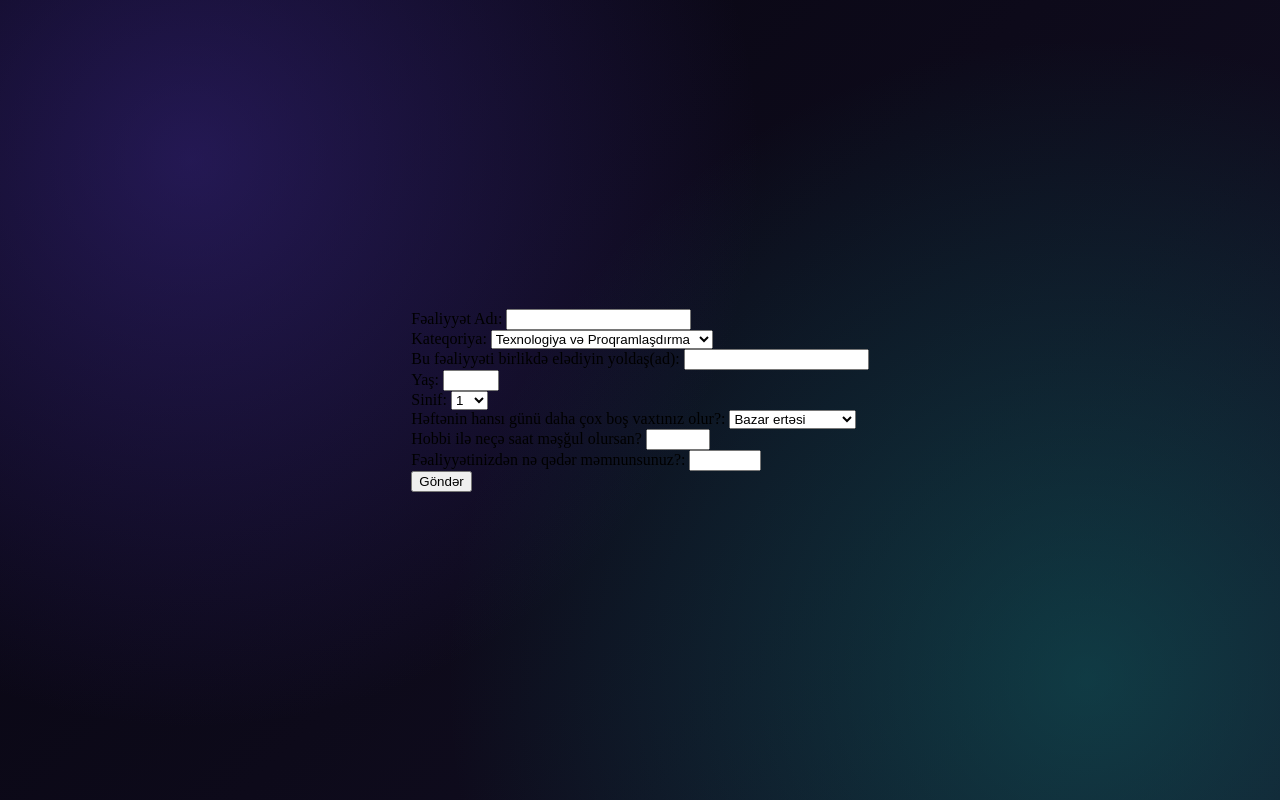
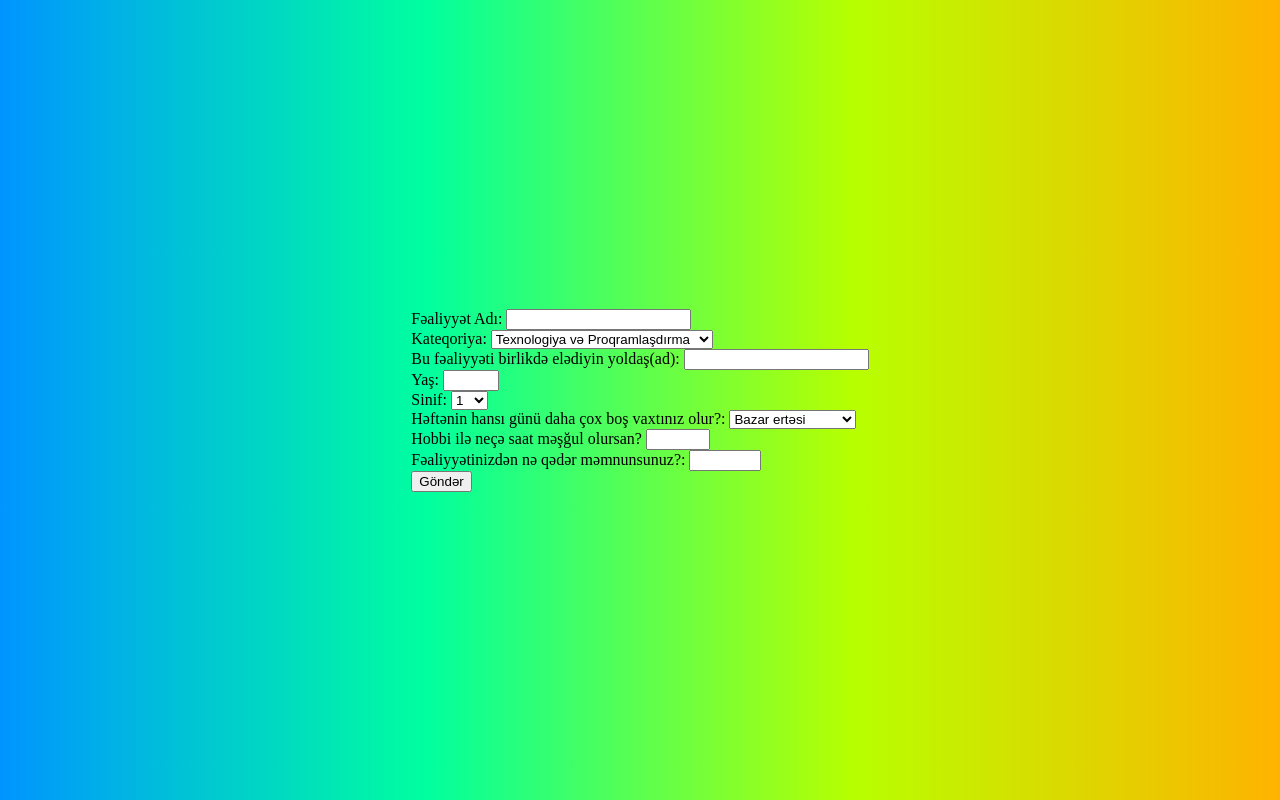
Before and after one commit to Ishaq2013/Final-layihesi-merhele-3, a Flask app: page / in a window 1280 px wide. Run offline with Flask 3, Linux system fonts and the light colour scheme.

Commit message:
linear gradient əlavə edildi

```diff
--- a/templates/index.html
+++ b/templates/index.html
@@ -7,15 +7,8 @@
     <link rel="icon" href="favicon.png">
     <style>
     body {
-    /* Əsas tünd fon rəngi */
     background-color: #3401ff;
-
-    /* Parıltı və rəng keçidləri */
-    background-image:
-        radial-gradient(circle at 15% 20%, rgba(76, 51, 179, 0.4) 0%, transparent 45%),
-        radial-gradient(circle at 85% 85%, rgba(14, 143, 133, 0.35) 0%, transparent 50%),
-        linear-gradient(135deg, #070510 0%, #130f24 100%);
-    color: rgb(0, 0, 0);
+    background: linear-gradient(to right, #0095ff, #00ff9f, #b7ff00, #ffb300);
     background-attachment: fixed;
     min-height: 100vh;
     margin: 0;
```
